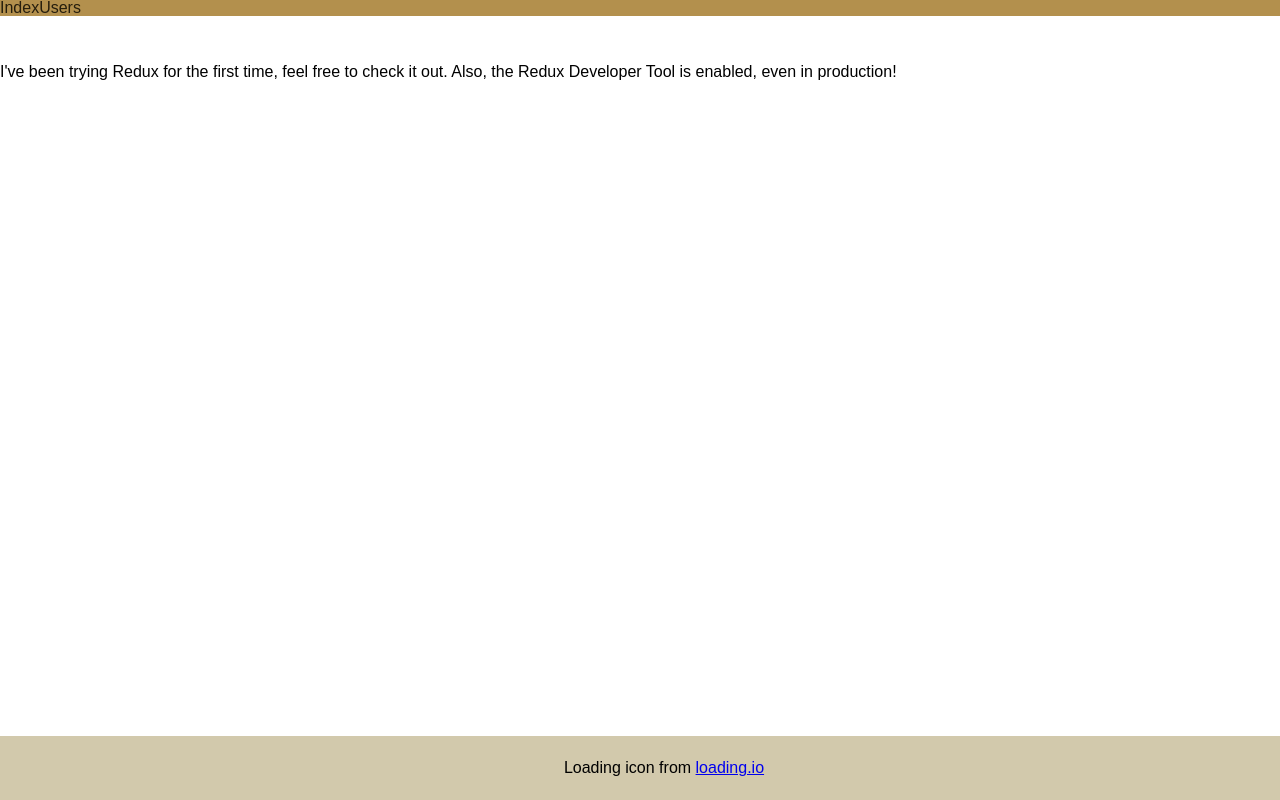
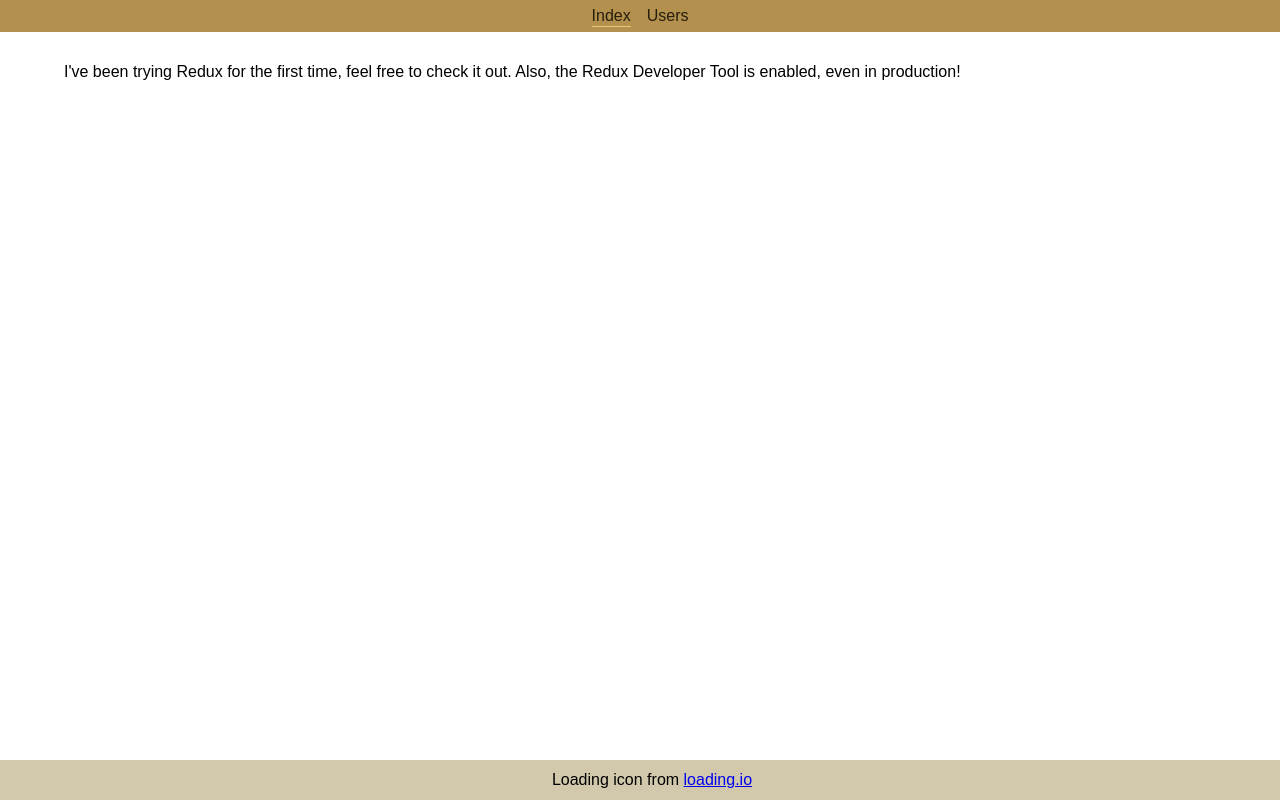
Before and after one commit to FMGordillo/curso-de-redux, a React (Create React App) app: page / in a window 1280 px wide. Built offline with nearby package versions, Linux system fonts and the light colour scheme.

Commit message:
feat: :art: improved styling

```diff
--- a/src/App/index.tsx
+++ b/src/App/index.tsx
@@ -22,9 +22,7 @@ function App() {
     <Provider store={store}>
       <BrowserRouter>
         <div className={classes.container}>
-          <header>
-            <Menu />
-          </header>
+          <Menu />
           <main className={classes.main}>
             <ErrorBoundary>
               <Suspense fallback={<span>Loading...</span>}>
--- a/src/App/styles.module.css
+++ b/src/App/styles.module.css
@@ -1,21 +1,18 @@
-.container header {
-  position: fixed;
-  width: 100%;
-  top: 0;
-}
 .container footer {
+  display: flex;
+  justify-content: center;
+  text-align: center;
   position: fixed;
   width: 100%;
   text-align: center;
   bottom: 0;
-  padding: 24px;
+  padding: 12px;
   background: hsl(45deg, 30%, 75%);
 }
 
 .main {
   display: grid;
-  padding-top: 64px;
-  padding-bottom: 64px;
+  padding: 32px 64px;
   align-content: center;
   overflow: auto;
 }
--- a/src/components/Menu/index.module.css
+++ b/src/components/Menu/index.module.css
@@ -1,29 +1,28 @@
-.nav {
+.container {
+  padding: 8px 16px;
   background: hsl(40deg, 40%, 50%);
 }
-.nav ul {
+
+.content {
   display: flex;
-  align-items: left;
+  justify-content: center;
+  gap: 1em;
   list-style: none;
 }
 
-.link {
+.listItem {
   color: hsl(40deg, 50%, 10%);
   text-decoration: none;
   transition: all 0.4s;
+  padding-bottom: 2px;
 }
-.link:hover {
+.listItem:hover {
   color: hsl(40deg, 40%, 80%);
 }
-
-.list-item {
-  padding: 14px;
-}
-.list-item--active {
-  background-color: hsl(40deg, 60%, 60%);
+.listItemActive {
   border-bottom: 1px solid hsl(40deg, 80%, 70%);
 }
-.list-item--inactive {
+.listItemInactive {
   background-color: none;
   border-bottom: none;
 }
--- a/src/components/Menu/index.tsx
+++ b/src/components/Menu/index.tsx
@@ -1,38 +1,38 @@
 import classes from "./index.module.css";
-import { useLocation, Link } from "react-router-dom";
-import { useCallback } from "react";
+import { NavLink } from "react-router-dom";
 
 const Menu = () => {
-  const location = useLocation();
-
-  const activeLink = useCallback(
-    (route) => location.pathname === route,
-    [location.pathname]
-  );
-
   return (
-    <nav className={classes.nav}>
-      <ul>
-        <Link className={classes.link} to="/">
-          <li
-            className={`list-item list-item${
-              activeLink("/") ? "--active" : "--inactive"
-            }`}
+    <header className={classes.container}>
+      <nav>
+        <ul className={classes.content}>
+          <li>
+            <NavLink
+              className={({ isActive }) =>
+                `${classes.listItem} ${
+                  isActive ? classes.listItemActive : classes.listItemInactive
+                }`
+              }
+              to="/"
             >
               Index
+            </NavLink>
           </li>
-        </Link>
-        <Link className={classes.link} to="/users">
-          <li
-            className={`list-item list-item${
-              activeLink("/users") ? "--active" : "--inactive"
-            }`}
+          <li>
+            <NavLink
+              className={({ isActive }) =>
+                `${classes.listItem} ${
+                  isActive ? classes.listItemActive : classes.listItemInactive
+                }`
+              }
+              to="/users"
             >
               Users
+            </NavLink>
           </li>
-        </Link>
         </ul>
       </nav>
+    </header>
   );
 };
 
```
Lines whose indentation alone changed are shown as unchanged.
